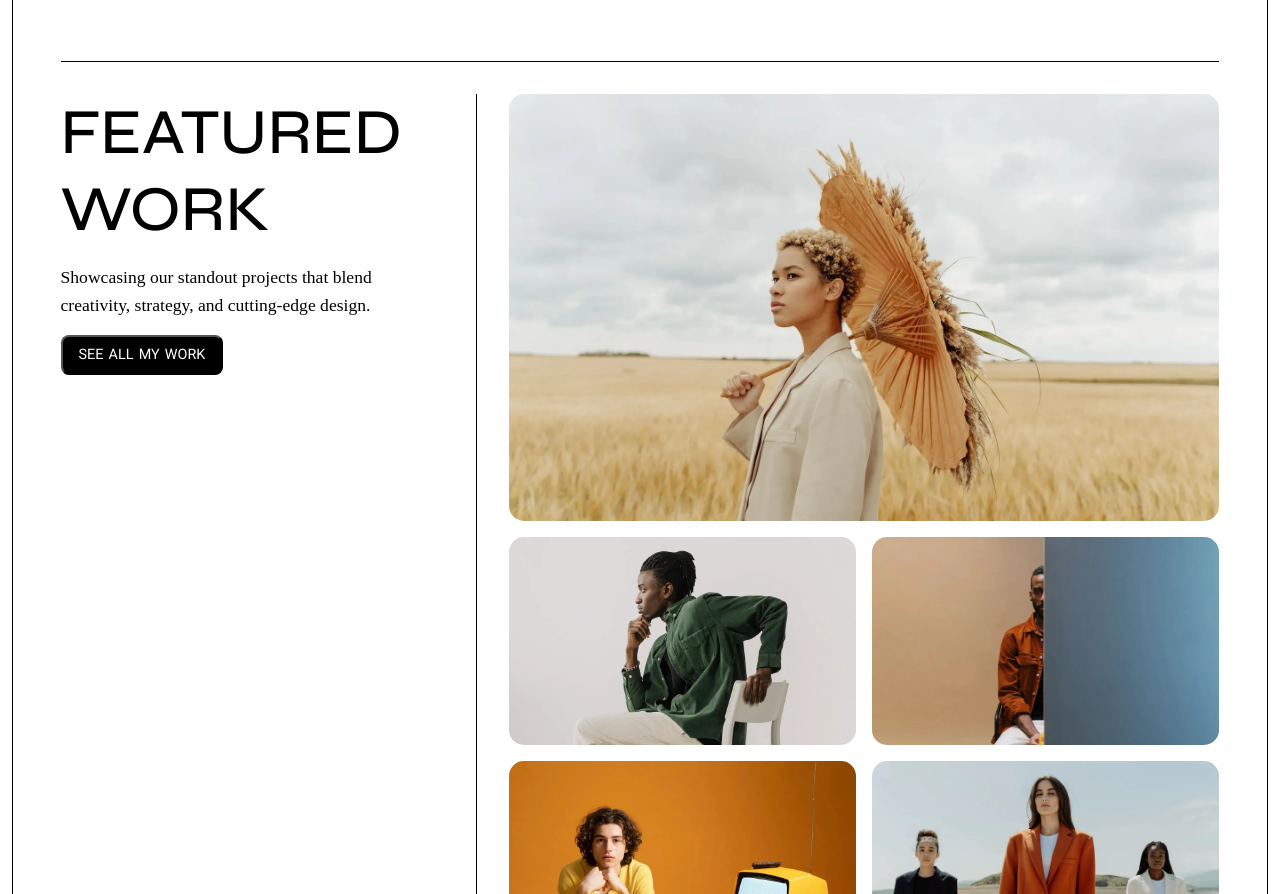
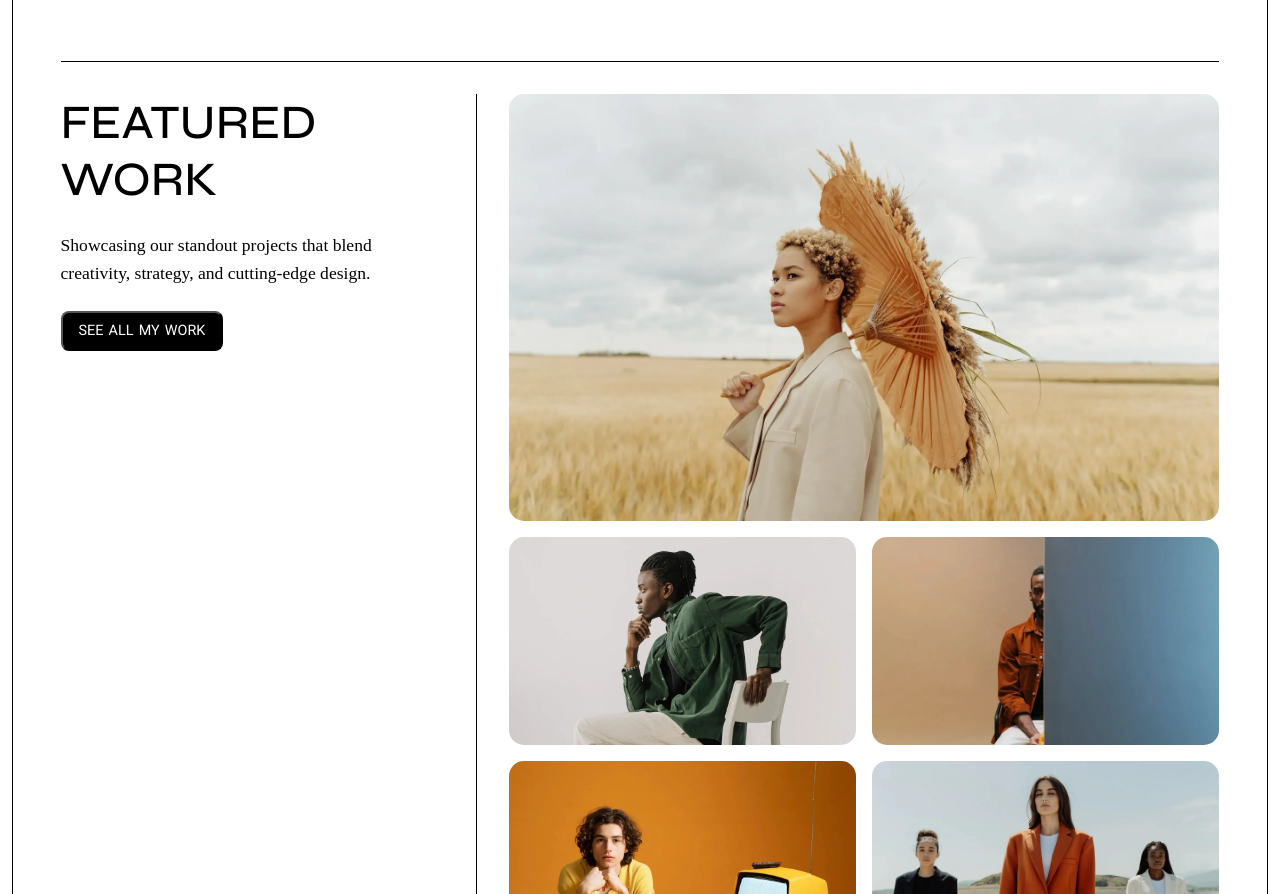
Before and after one commit to Akash-dev-lab/Modern_Responsive_Website, a plain HTML site: page index.html in a window 1280 px wide. Shown: the part 1411-2305 px from the top of the page. Drawn offline with nearby package versions, Linux system fonts and the light colour scheme; a web font is replaced by a local one.

Commit message:
completed

```diff
--- a/style.scss
+++ b/style.scss
@@ -712,10 +712,10 @@ i {
                 .work {
                     display: flex;
                     flex-direction: column;
-                    gap: 1rem;
+                    gap: 1.5rem;
 
                     h1 {
-                        font-size: 4rem;
+                        font-size: 3rem;
                     }
 
                     p {
```
Also changed, not shown: style.css, 1 other file.
